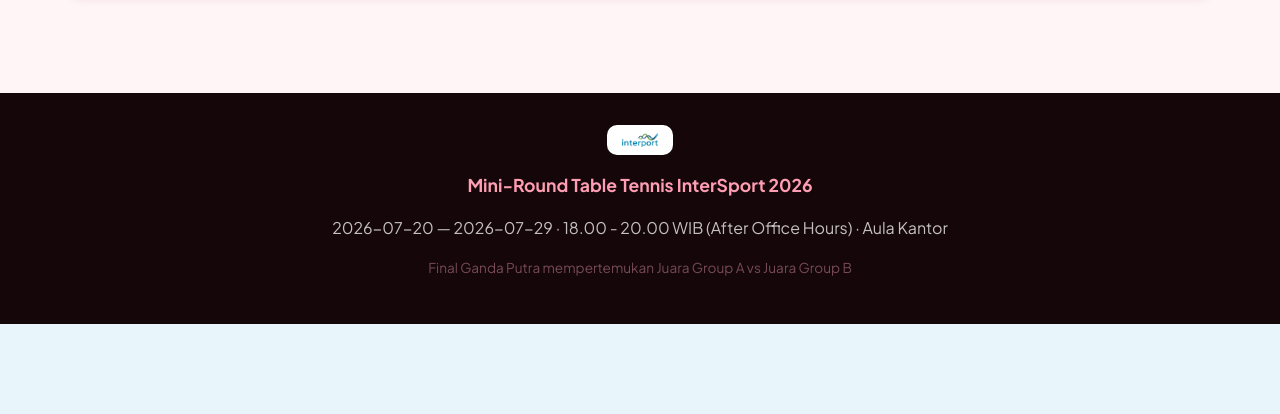
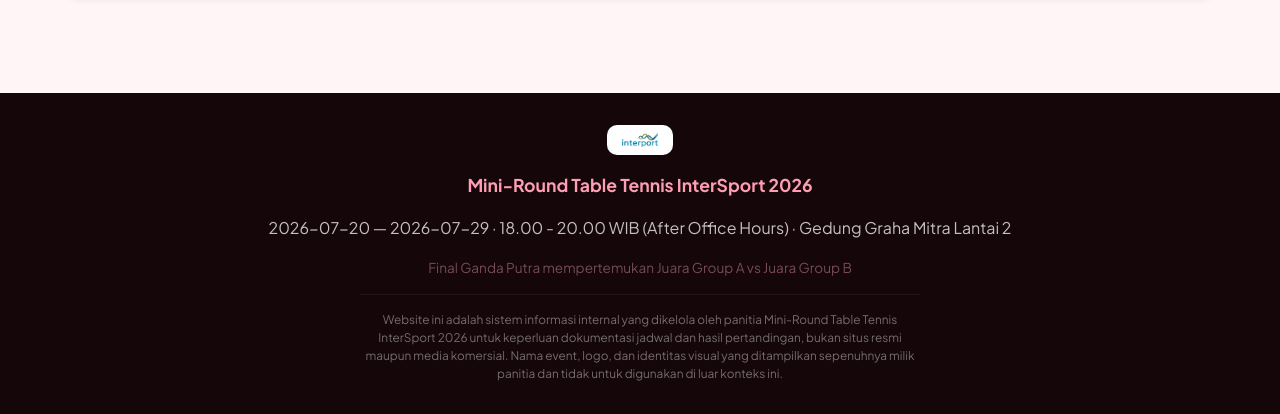
Before and after one commit to rusysh22/tennis_table, a Flask app: page /admin in a window 1280 px wide. Shown: the part 2440-2854 px from the top of the page. Before the commit the page ends 2764 px from the top, so only its background shows below. Run offline with Flask 3, Linux system fonts and the light colour scheme; the visitor is signed in with stand-in values (Sample User, id 1); data that the repository does not hold is empty; some libraries are stand-ins or nearby versions.

Commit message:
Update venue details and add footer disclaimer for tournament information

```diff
--- a/data/config.json
+++ b/data/config.json
@@ -10,7 +10,7 @@
   "closing_date": "2026-07-29",
   "time_window": "18.00 - 20.00 WIB",
   "time_window_note": "After Office Hours",
-  "venue": "Aula Kantor",
+  "venue": "Gedung Graha Mitra Lantai 2",
   "final_note": "Final Ganda Putra mempertemukan Juara Group A vs Juara Group B",
   "categories": [
     {
--- a/generate_data.py
+++ b/generate_data.py
@@ -225,7 +225,7 @@ def main():
         "closing_date": "2026-07-29",
         "time_window": "18.00 - 20.00 WIB",
         "time_window_note": "After Office Hours",
-        "venue": "Aula Kantor",
+        "venue": "Gedung Graha Mitra Lantai 2",
         "final_note": "Final Ganda Putra mempertemukan Juara Group A vs Juara Group B",
         "categories": [
             {"key": "ganda_putra", "label": "Ganda Putra", "groups": ["A", "B"], "has_final": True},
--- a/static/css/style.css
+++ b/static/css/style.css
@@ -173,6 +173,10 @@ button{ font-family:inherit; }
 .footer-inner{ max-width:1180px; margin:0 auto; text-align:center; }
 .footer-inner strong{ color:var(--pink-300); font-family:var(--font-display); font-size:1.1rem; }
 .footer-inner .muted{ font-size:.85rem; opacity:.7; }
+.footer-disclaimer{
+  font-size:.74rem; opacity:.55; max-width:560px; margin:1rem auto 0;
+  line-height:1.5; border-top:1px solid rgba(255,255,255,.12); padding-top:1rem;
+}
 .footer-logo{
   height:30px; width:auto; margin:0 auto 1rem; display:block; background:#fff;
   padding:.5rem .9rem; border-radius:10px;
--- a/templates/base.html
+++ b/templates/base.html
@@ -87,6 +87,12 @@
     <p><strong>{{ config.tournament_name }}</strong></p>
     <p>{{ config.start_date }} &mdash; {{ config.end_date }} · {{ config.time_window }} ({{ config.time_window_note }}) · {{ config.venue }}</p>
     <p class="muted">{{ config.final_note }}</p>
+    <p class="footer-disclaimer">
+      Website ini adalah sistem informasi internal yang dikelola oleh panitia
+      {{ config.tournament_name }} untuk keperluan dokumentasi jadwal dan hasil pertandingan,
+      bukan situs resmi maupun media komersial. Nama event, logo, dan identitas visual yang
+      ditampilkan sepenuhnya milik panitia dan tidak untuk digunakan di luar konteks ini.
+    </p>
   </div>
 </footer>
 
```
